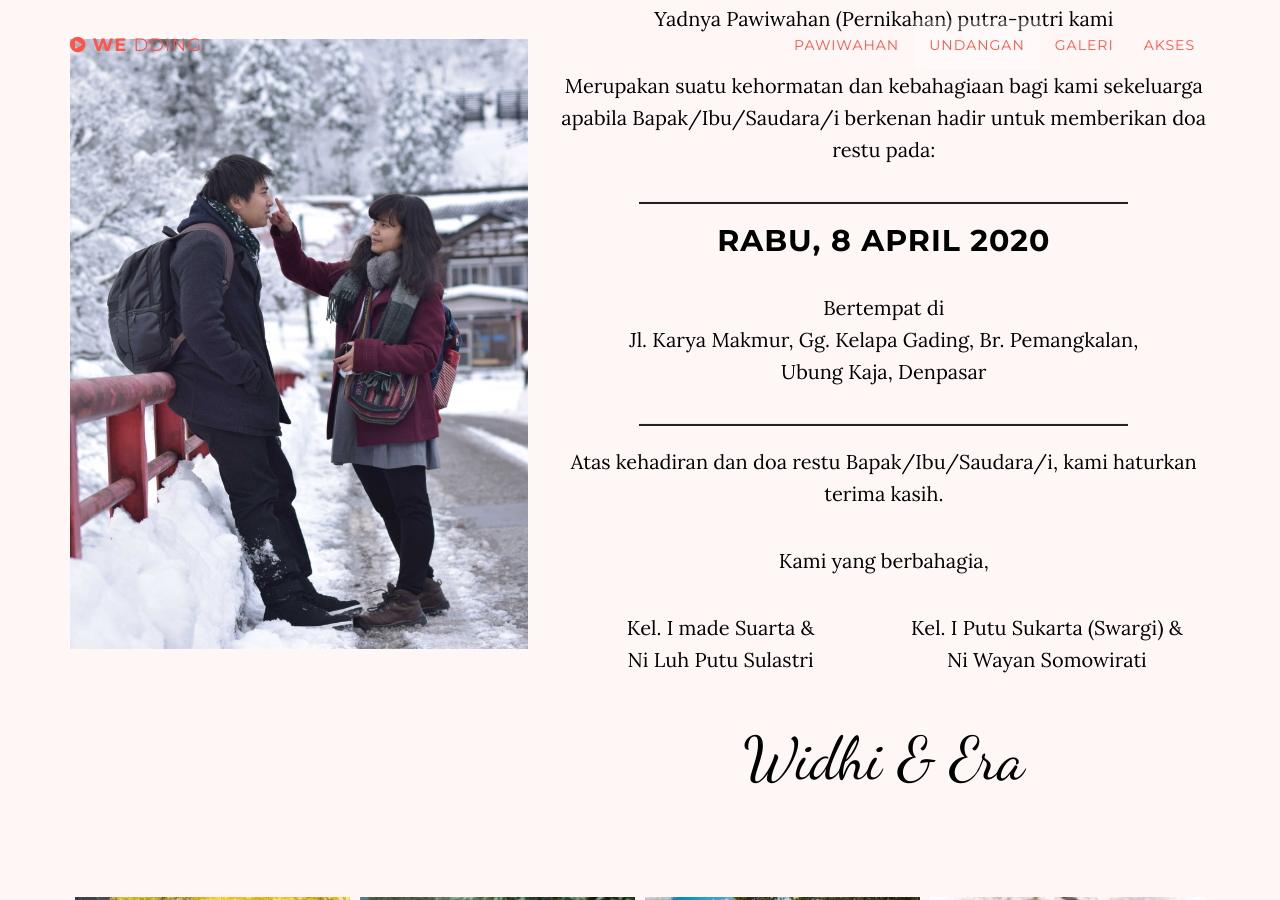
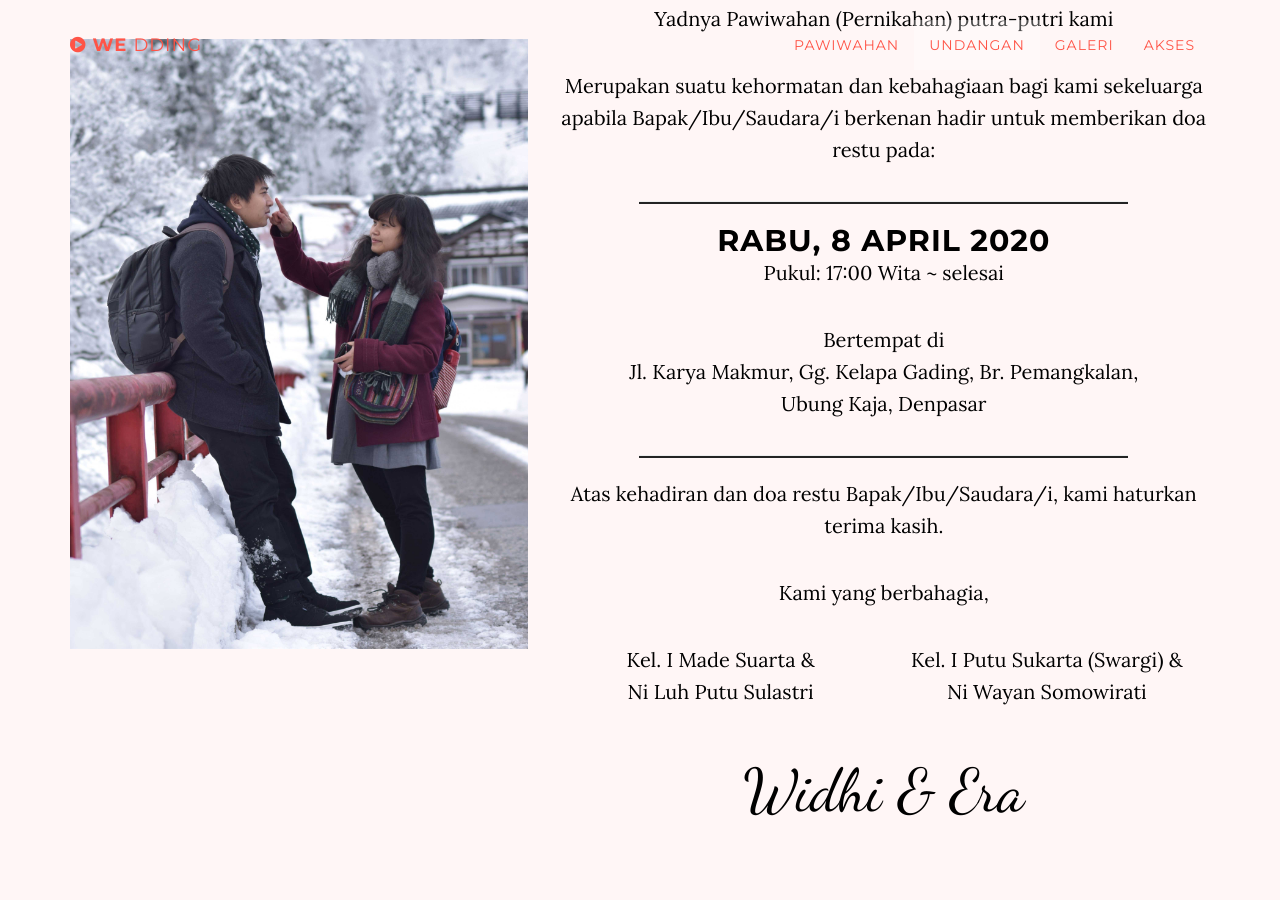
Before and after one commit to mwsatman/we_dding, a Jekyll site: the page built from index.html, in a window 1280 px wide and 900 px high, scrolled down 1660 px. Built offline with Jekyll 4.4.1, drawn with Linux system fonts in a browser that asks for light colours; nearby versions of some CDN libraries; library files that are not in the unit come from our copies.

Commit message:
deadd invitation time

```diff
--- a/_includes/invitation.html
+++ b/_includes/invitation.html
@@ -9,14 +9,15 @@
                 <p>Atas Asung Kertha Wara Nugraha Ida Sang Hyang Widhi Wasa/ Tuhan Yang Maha Esa, Kami bermaksud menyelenggarakan upacara Manusa Yadnya Pawiwahan (Pernikahan) putra-putri kami</p>
                 <p>Merupakan suatu kehormatan dan kebahagiaan bagi kami sekeluarga apabila Bapak/Ibu/Saudara/i berkenan hadir untuk memberikan doa restu pada:</p>
                 <hr class="line" style="width: 75%;">
-                <h2>Rabu, 8 April 2020</h2>
+                <h2 style="margin: 0 0 0px">Rabu, 8 April 2020</h2>
+                <p>Pukul: 17:00 Wita ~ selesai</p>
                 <p>Bertempat di <br>
                     Jl. Karya Makmur, Gg. Kelapa Gading, Br. Pemangkalan, <br>
                     Ubung Kaja, Denpasar</p>
                 <hr class="line" style="width: 75%;">
                 <p>Atas kehadiran dan doa restu Bapak/Ibu/Saudara/i, kami haturkan terima kasih.</p>
                 <p>Kami yang berbahagia,</p>
-                <div class="column"><p>Kel. I made Suarta &amp; <br> Ni Luh Putu Sulastri</p></div>
+                <div class="column"><p>Kel. I Made Suarta &amp; <br> Ni Luh Putu Sulastri</p></div>
                 <div class="column"><p>Kel. I Putu Sukarta (Swargi) &amp; <br> Ni Wayan Somowirati</p></div>
                 <p class="handwrite-1">Widhi &amp; Era</p>
             </div>
```
Also changed, not shown: 1 other file.
